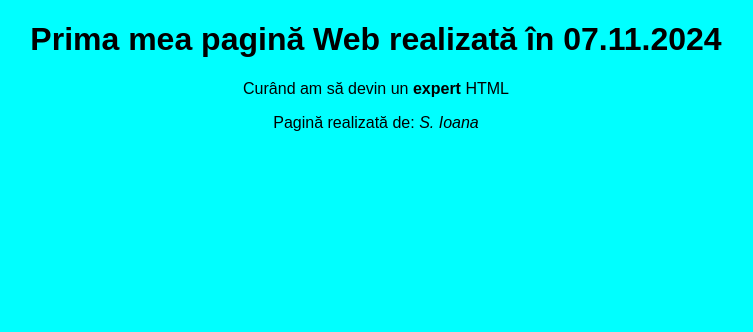
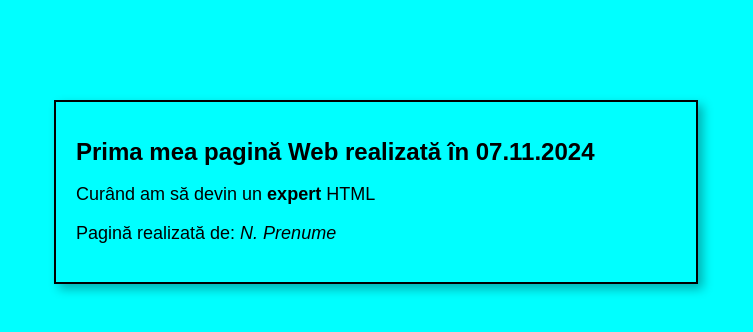
Before and after one commit to savu127/savu127, a plain HTML site: page page1.html in a window 1280 px wide. Shown: the whole page, without its empty margins (264-1017 px from the left). Drawn offline with Linux system fonts and the light colour scheme.

Commit message:
Update page1.html

```diff
--- a/page1.html
+++ b/page1.html
@@ -2,18 +2,37 @@
 <html lang="ro">
 <head>
     <meta charset="UTF-8">
-    <title>Prima mea pagina Web</title>
+    <title>Pagina 1</title>
     <style>
         body {
-            background-color: aqua;
+            background-color: #00FFFF; /* Fundal albastru deschis */
             font-family: Arial, sans-serif;
-            text-align: center;
+            text-align: left;
+            padding: 20px;
+            width: 600px;
+            margin: 100px auto;
+            border: 2px solid black;
+            box-shadow: 5px 5px 10px rgba(0,0,0,0.3);
+            padding: 20px;
+        }
+        h1 {
+            font-size: 24px;
+            font-weight: bold;
+        }
+        p {
+            font-size: 18px;
+        }
+        .bold {
+            font-weight: bold;
+        }
+        .italic {
+            font-style: italic;
         }
     </style>
 </head>
 <body>
     <h1>Prima mea pagină Web realizată în 07.11.2024</h1>
-    <p>Curând am să devin un <b>expert</b> HTML</p>
-    <p>Pagină realizată de: <i>S. Ioana</i></p>
+    <p>Curând am să devin un <span class="bold">expert</span> HTML</p>
+    <p>Pagină realizată de: <span class="italic">N. Prenume</span></p>
 </body>
 </html>
```
